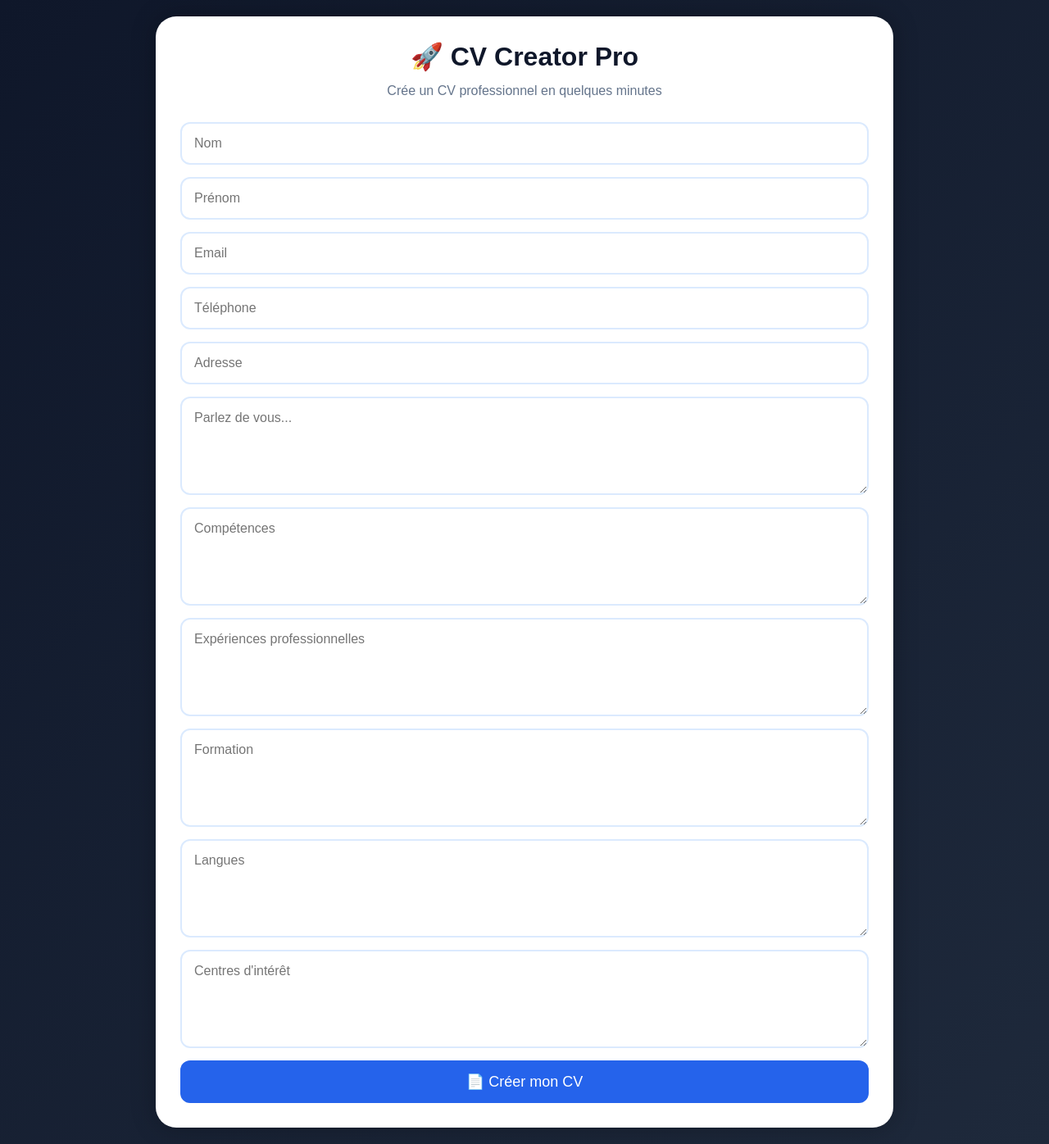
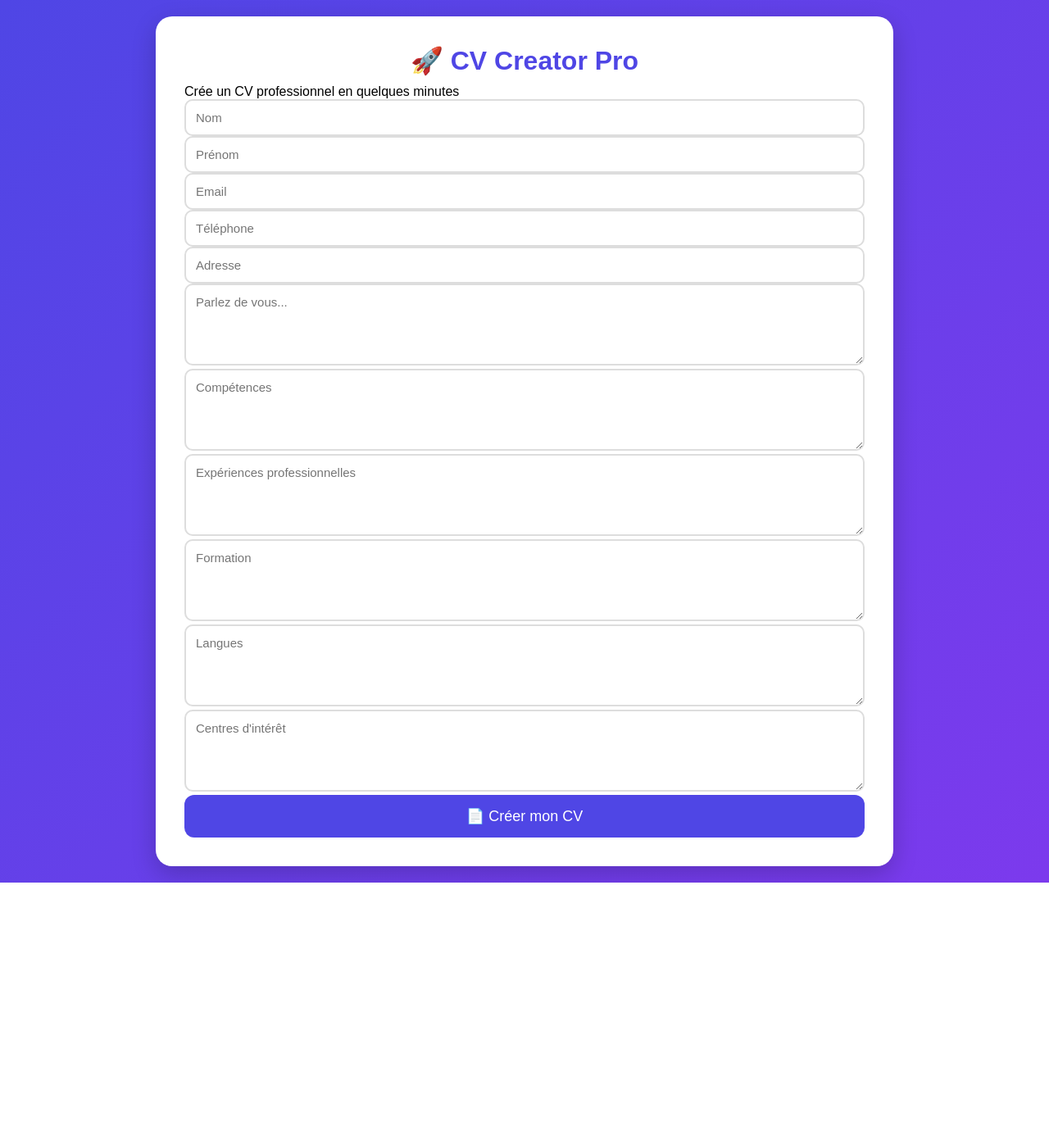
Before and after one commit to kibiigaming1450-max/CVCreatorProWeb, a Flask app: page / in a window 1280 px wide. Shown: the whole page at 82% size. After the commit the page ends 1077 px from the top, so only its background shows below. Run offline with Flask 3, Linux system fonts and the light colour scheme.

Commit message:
Add files via upload

```diff
--- a/Static/style.css
+++ b/Static/style.css
@@ -5,138 +5,173 @@ box-sizing:border-box;
     font-family:Arial,sans-serif;
 }
 
-
 body{
-background:linear-gradient(
-135deg,
-#0f172a,
-#1e293b
-);
+    background:linear-gradient(135deg,#4f46e5,#7c3aed);
     min-height:100vh;
     padding:20px;
 }
 
+/* FORMULAIRE */
 
 .container{
     max-width:900px;
     margin:auto;
     background:white;
-padding:30px;
-border-radius:25px;
-box-shadow:0 0 30px rgba(0,0,0,0.25);
+    padding:35px;
+    border-radius:20px;
+    box-shadow:0 10px 30px rgba(0,0,0,0.2);
 }
-
 
 h1{
     text-align:center;
+    color:#4f46e5;
     margin-bottom:10px;
-color:#0f172a;
 }
 
-
-.subtitle{
+.title{
     text-align:center;
-color:#64748b;
+    color:#666;
     margin-bottom:25px;
 }
 
-
-h2{
-margin-top:20px;
-margin-bottom:10px;
-color:#2563eb;
+.form-group{
+    margin-bottom:15px;
 }
 
-
-p{
-margin-bottom:12px;
-line-height:1.6;
-color:#334155;
+label{
+    display:block;
+    margin-bottom:5px;
+    font-weight:bold;
 }
 
-
-hr{
-margin:20px 0;
-border:none;
-height:2px;
-background:#e2e8f0;
+input,
+textarea,
+select{
+    width:100%;
+    padding:12px;
+    border:2px solid #ddd;
+    border-radius:10px;
+    font-size:15px;
 }
 
-
-form{
-display:flex;
-flex-direction:column;
-gap:15px;
+textarea{
+    resize:vertical;
+    min-height:100px;
 }
-
-
-input,
-textarea{
-width:100%;
-padding:15px;
-border:2px solid #dbeafe;
-border-radius:12px;
-font-size:16px;
-transition:0.3s;
-}
-
-
-input:focus,
-textarea:focus{
-outline:none;
-border-color:#2563eb;
-}
-
-
-textarea{
-min-height:120px;
-resize:vertical;
-}
-
 
 button{
     width:100%;
     padding:15px;
     border:none;
     border-radius:12px;
-background:#2563eb;
+    background:#4f46e5;
     color:white;
     font-size:18px;
     cursor:pointer;
     transition:0.3s;
 }
 
-
 button:hover{
-background:#1d4ed8;
-transform:translateY(-2px);
+    transform:scale(1.02);
 }
 
+/* CV */
 
-a{
-text-decoration:none;
+.cv{
+    max-width:950px;
+    margin:auto;
+    background:white;
+    border-radius:20px;
+    overflow:hidden;
+    box-shadow:0 10px 30px rgba(0,0,0,0.2);
 }
 
+.header{
+    padding:40px;
+    text-align:center;
+    color:white;
+}
 
-@media (max-width:768px){
+.bleu{
+    background:#2563eb;
+}
 
+.vert{
+    background:#16a34a;
+}
+
+.sombre{
+    background:#1f2937;
+}
+
+.photo{
+    width:160px;
+    height:160px;
+    border-radius:50%;
+    object-fit:cover;
+    border:5px solid white;
+    margin-bottom:15px;
+}
+
+.content{
+    padding:30px;
+}
+
+.section{
+    margin-bottom:25px;
+}
+
+.section h2{
+    margin-bottom:10px;
+    color:#2563eb;
+    border-bottom:2px solid #2563eb;
+    padding-bottom:5px;
+}
+
+.section p{
+    line-height:1.6;
+    color:#444;
+}
+
+.download{
+    text-align:center;
+    margin-top:30px;
+}
+
+.download a{
+    text-decoration:none;
+    background:#2563eb;
+    color:white;
+    padding:15px 25px;
+    border-radius:10px;
+    font-size:18px;
+    display:inline-block;
+    transition:0.3s;
+}
+
+.download a:hover{
+    transform:scale(1.05);
+}
+
+/* MOBILE */
+
+@media(max-width:700px){
 
     .container{
         padding:20px;
     }
 
-h1{
-    font-size:28px;
+    .content{
+        padding:20px;
     }
 
-h2{
-    font-size:20px;
+    .photo{
+        width:120px;
+        height:120px;
     }
 
-button{
-    font-size:16px;
+    h1{
+        font-size:26px;
     }
 
-
-
 }
```
Lines whose indentation alone changed are shown as unchanged.
